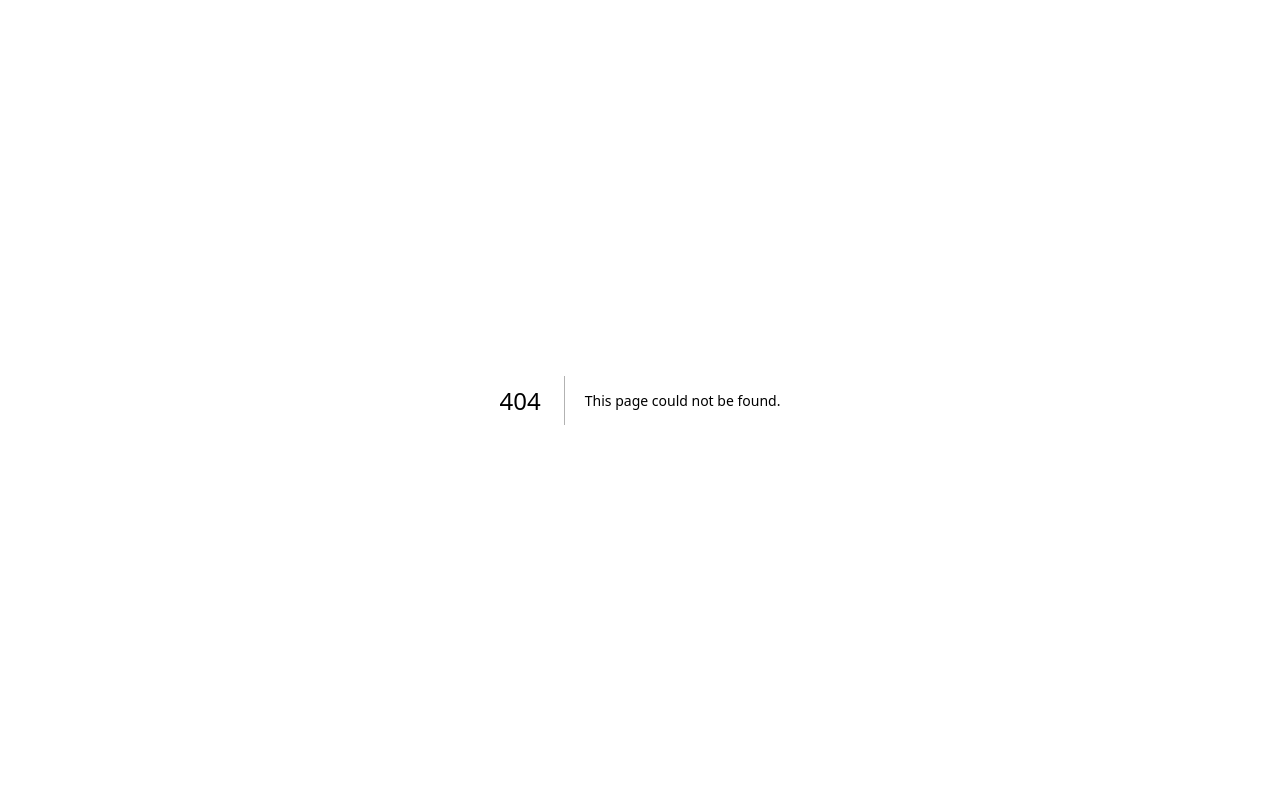
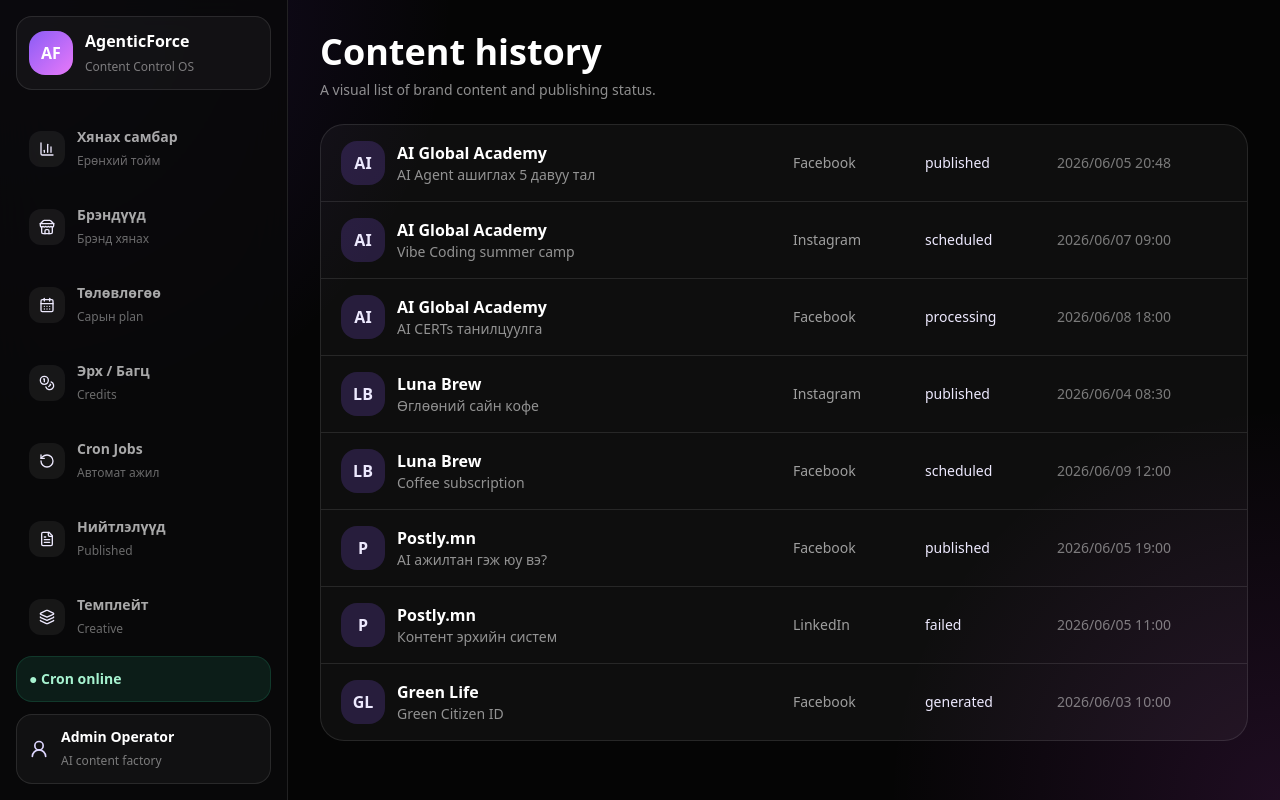
Before and after one commit to aimongoliatushig-cloud/agenticforce-nymka-version, a Next.js app: page /admin/history in a window 1280 px wide. Before the commit this address had no page. Built offline with nearby package versions, Linux system fonts and the light colour scheme.

Commit message:
Add content history page

```diff
--- /dev/null
+++ b/app/admin/history/page.tsx
@@ -0,0 +1,24 @@
+import { AdminShell } from "@/components/layout/AdminShell";
+import { brands } from "@/lib/mock-data";
+
+export default function ContentHistoryPage() {
+  const rows = brands.flatMap((brand) => brand.content.map((item) => ({ brand, item })));
+  return (
+    <AdminShell>
+      <main className="mx-auto max-w-[1500px] px-4 py-8 sm:px-6 lg:px-8">
+        <h1 className="text-4xl font-black">Content history</h1>
+        <p className="mt-2 text-sm text-white/55">A visual list of brand content and publishing status.</p>
+        <div className="mt-6 overflow-hidden rounded-[1.5rem] border border-white/10 bg-white/[0.04]">
+          {rows.map(({ brand, item }) => (
+            <div key={item.id} className="grid gap-3 border-b border-white/10 px-5 py-4 last:border-b-0 lg:grid-cols-[1.3fr_120px_120px_170px]">
+              <div className="flex gap-3"><div className="grid h-11 w-11 shrink-0 place-items-center rounded-2xl bg-violet-500/20 font-black text-violet-100">{brand.logo}</div><div><p className="font-black">{brand.name}</p><p className="text-sm text-white/55">{item.title}</p></div></div>
+              <p className="flex items-center text-sm text-white/60">{item.platform}</p>
+              <p className="flex items-center text-sm text-violet-100">{item.status}</p>
+              <p className="flex items-center text-sm text-white/45">{item.date}</p>
+            </div>
+          ))}
+        </div>
+      </main>
+    </AdminShell>
+  );
+}
```
